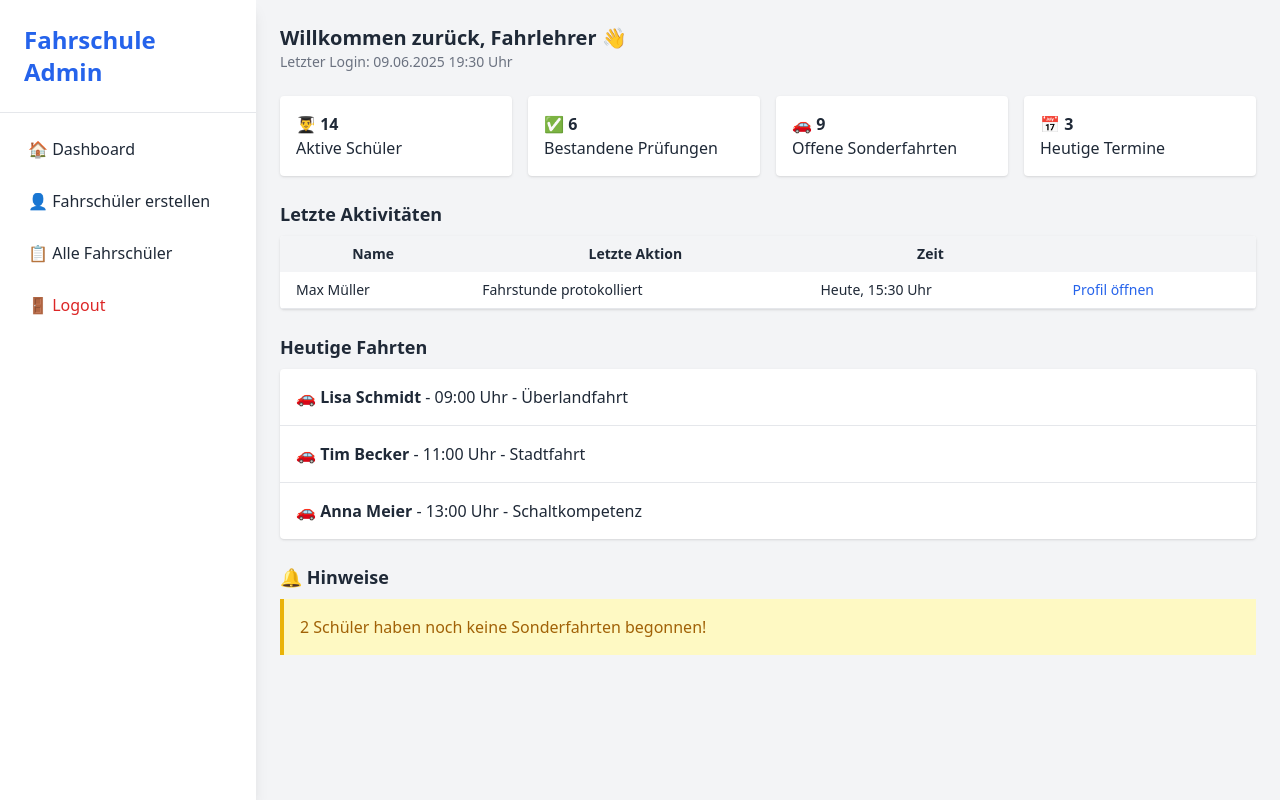
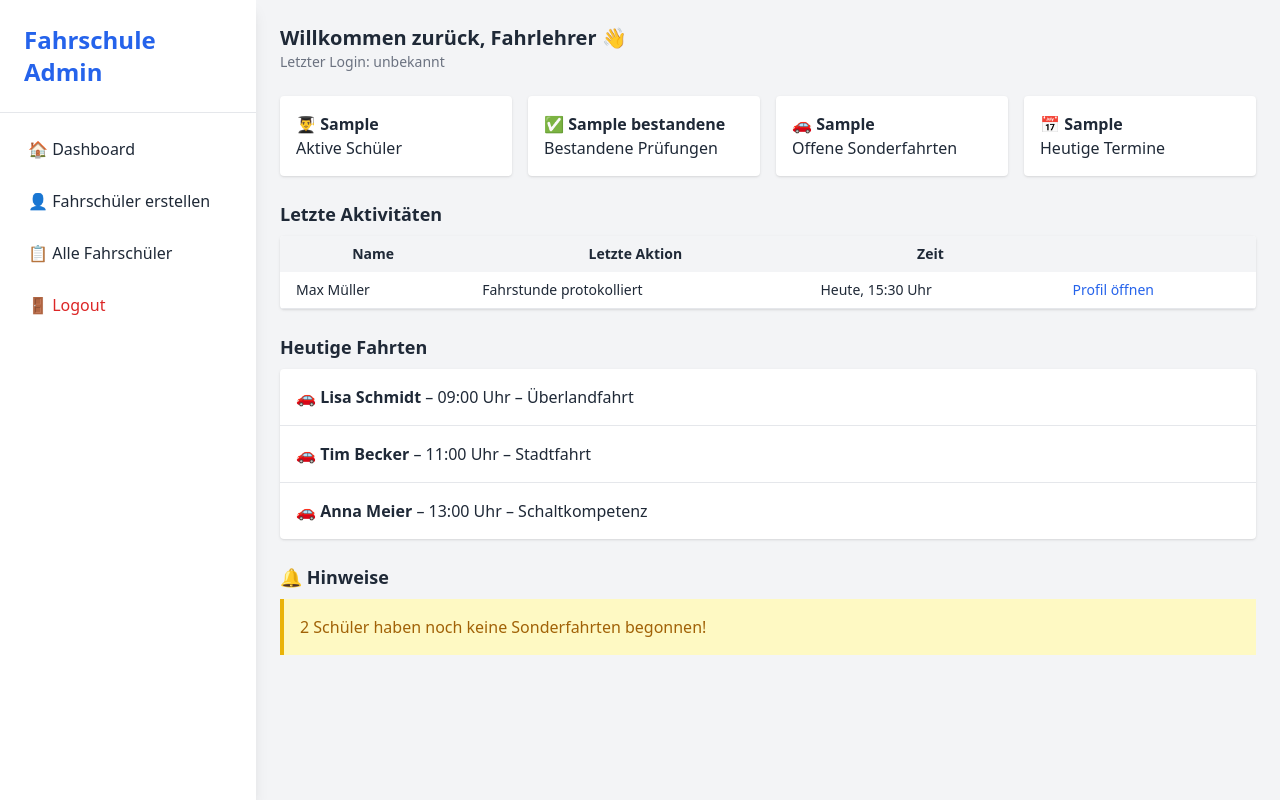
Before and after one commit to eyfahrlehrer/ausbildungsdiagrammkarte_flask, a Flask app: template templates/dashboard.html in a window 1280 px wide. Run offline with Flask 3, Linux system fonts and the light colour scheme; the template is opened without the code that fills it: most values are stand-ins (such as "Sample title", 1, 10 or a date in 2020); parts of the project's set-up code (start-up, migrations or seed data) failed here and were passed over; some libraries are stand-ins or nearby versions.

Commit message:
Update dashboard.html

```diff
--- a/templates/dashboard.html
+++ b/templates/dashboard.html
@@ -8,6 +8,7 @@
 </head>
 <body class="bg-gray-100 text-gray-800">
     <div class="flex min-h-screen">
+
         <!-- Sidebar -->
         <aside class="w-64 bg-white shadow-lg hidden md:block">
             <div class="p-6 border-b">
@@ -25,18 +26,18 @@
         <main class="flex-1 p-6">
             <header class="mb-6">
                 <h2 class="text-xl font-semibold">Willkommen zurück, Fahrlehrer 👋</h2>
-                <p class="text-sm text-gray-500">Letzter Login: 09.06.2025 19:30 Uhr</p>
+                <p class="text-sm text-gray-500">Letzter Login: {{ session.get('login_time', 'unbekannt') }}</p>
             </header>
 
             <!-- Statistik-Kacheln -->
             <section class="grid grid-cols-1 md:grid-cols-4 gap-4 mb-6">
-                <div class="bg-white p-4 rounded shadow">👨‍🎓 <strong>14</strong><br>Aktive Schüler</div>
-                <div class="bg-white p-4 rounded shadow">✅ <strong>6</strong><br>Bestandene Prüfungen</div>
-                <div class="bg-white p-4 rounded shadow">🚗 <strong>9</strong><br>Offene Sonderfahrten</div>
-                <div class="bg-white p-4 rounded shadow">📅 <strong>3</strong><br>Heutige Termine</div>
+                <div class="bg-white p-4 rounded shadow">👨‍🎓 <strong>{{ anzahl_schueler }}</strong><br>Aktive Schüler</div>
+                <div class="bg-white p-4 rounded shadow">✅ <strong>{{ bestandene }}</strong><br>Bestandene Prüfungen</div>
+                <div class="bg-white p-4 rounded shadow">🚗 <strong>{{ offene_sonderfahrten }}</strong><br>Offene Sonderfahrten</div>
+                <div class="bg-white p-4 rounded shadow">📅 <strong>{{ heutige_termine }}</strong><br>Heutige Termine</div>
             </section>
 
-            <!-- Letzte Aktivitäten -->
+            <!-- Letzte Aktivitäten (Platzhalter) -->
             <section class="mb-6">
                 <h3 class="text-lg font-bold mb-2">Letzte Aktivitäten</h3>
                 <div class="bg-white rounded shadow overflow-x-auto">
@@ -56,23 +57,22 @@
                                 <td class="px-4 py-2">Heute, 15:30 Uhr</td>
                                 <td class="px-4 py-2"><a href="/profil/70" class="text-blue-600">Profil öffnen</a></td>
                             </tr>
-                            <!-- Weitere Einträge hier -->
                         </tbody>
                     </table>
                 </div>
             </section>
 
-            <!-- Heutige Termine -->
+            <!-- Heutige Fahrten (Platzhalter) -->
             <section class="mb-6">
                 <h3 class="text-lg font-bold mb-2">Heutige Fahrten</h3>
                 <ul class="bg-white rounded shadow divide-y">
-                    <li class="p-4">🚗 <strong>Lisa Schmidt</strong> - 09:00 Uhr - Überlandfahrt</li>
-                    <li class="p-4">🚗 <strong>Tim Becker</strong> - 11:00 Uhr - Stadtfahrt</li>
-                    <li class="p-4">🚗 <strong>Anna Meier</strong> - 13:00 Uhr - Schaltkompetenz</li>
+                    <li class="p-4">🚗 <strong>Lisa Schmidt</strong> – 09:00 Uhr – Überlandfahrt</li>
+                    <li class="p-4">🚗 <strong>Tim Becker</strong> – 11:00 Uhr – Stadtfahrt</li>
+                    <li class="p-4">🚗 <strong>Anna Meier</strong> – 13:00 Uhr – Schaltkompetenz</li>
                 </ul>
             </section>
 
-            <!-- Benachrichtigungen -->
+            <!-- Hinweise -->
             <section>
                 <h3 class="text-lg font-bold mb-2">🔔 Hinweise</h3>
                 <div class="bg-yellow-100 border-l-4 border-yellow-500 text-yellow-700 p-4">
```
